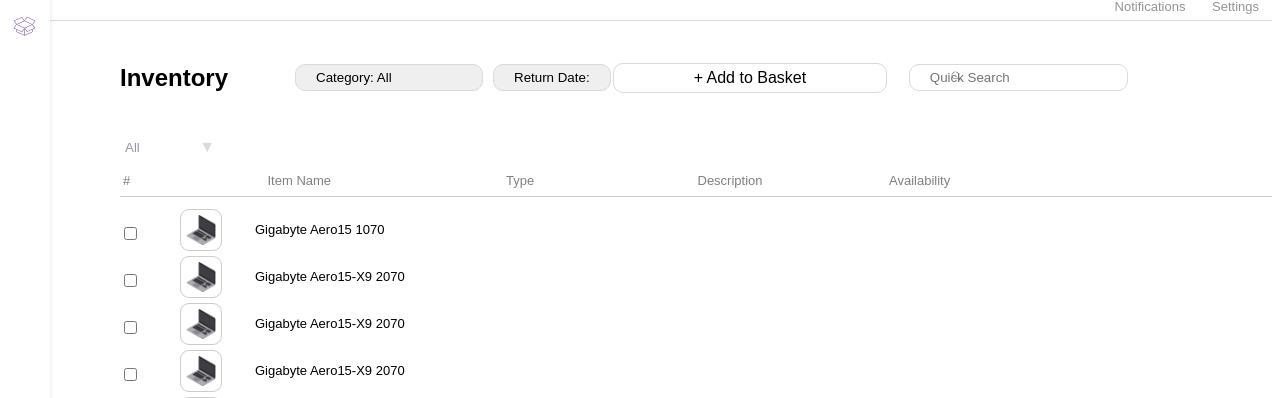
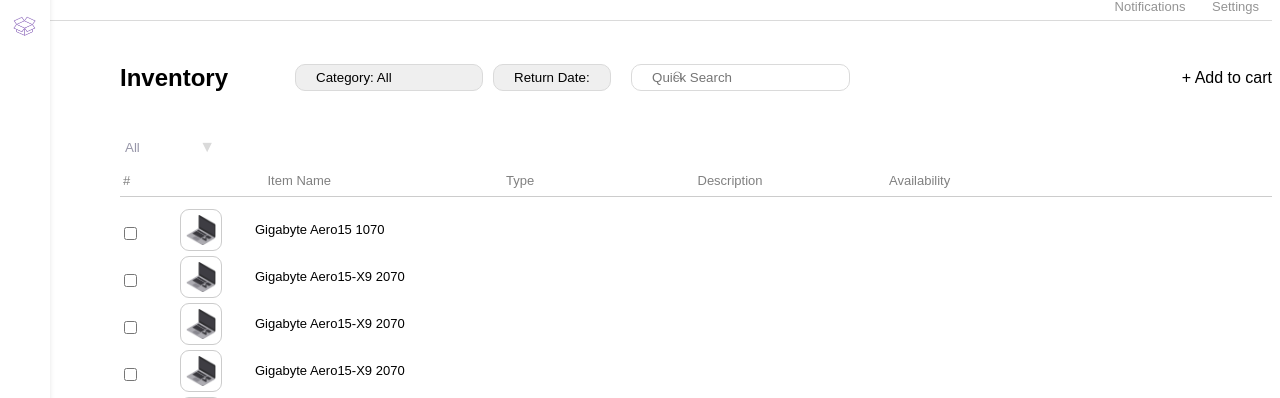
Before and after one commit to samankhan03/eduInventory, a Django app: page /inventory/ in a window 1280 px wide. Shown: the part 14-412 px from the top of the page. Run offline with Django 5.2, Linux system fonts and the light colour scheme.

Commit message:
renamed some files

```diff
--- a/static/css/stylesheet.css
+++ b/static/css/stylesheet.css
@@ -274,19 +274,3 @@ section {
 .header-item-name {
     margin-left: -47px; /* Adjust the negative margin as needed to move the header to the left */
 }
-
-.add-button {
-
-    text-align: center;
-    text-decoration: none;
-    display: inline-block;
-    font-size: 16px;
-    margin: 4px 2px;
-    cursor: pointer;
-    padding: 5px 20px;
-    border-radius: 10px;
-    border: 1px solid #dadada;
-    appearance: none;
-    box-shadow: none;
-    flex-grow: 1;
-}
--- a/templates/inventory_user.html
+++ b/templates/inventory_user.html
@@ -46,9 +46,6 @@
         </select>
 
     </div>
-        <div class="add-button">
-            + Add to Basket
-        </div>
         <div class="search-bar">
             <form action="/search" method="get">
                 <input type="text" name="q" placeholder="Quick Search">
@@ -57,6 +54,10 @@
                 </div>
                 <button type="submit"> </button>
             </form>
+        </div>
+
+        <div class="add-button">
+            + Add to cart
         </div>
 
 
```
